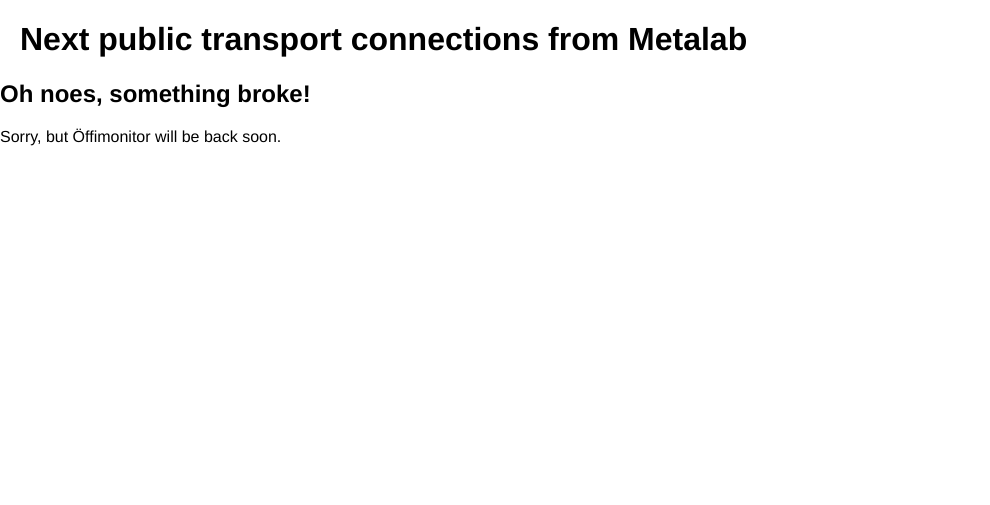
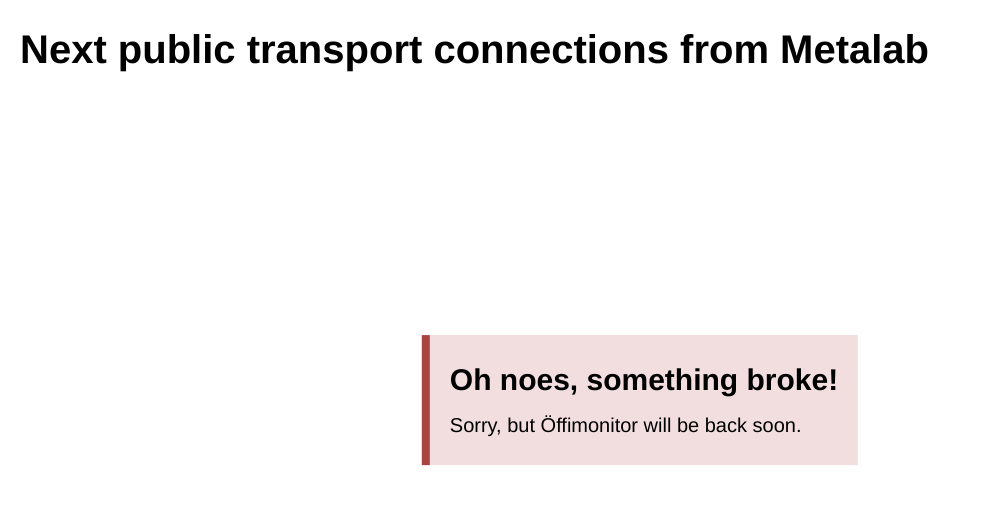
Before and after one commit to Metalab/oeffimonitor, a PHP site: page / in a window 1280 px wide. Shown: the top 505 px of the page, without its empty margins (0-990 px from the left). Run offline with PHP 8.4, Linux system fonts and the light colour scheme; some libraries are stand-ins or nearby versions.

Commit message:
fix merge errors in css

```diff
--- a/site/oeffis.css
+++ b/site/oeffis.css
@@ -1,62 +1,36 @@
 body {
-	margin: 0;
+	margin:0;
 	font-family: Helvetica, Arial, sans-serif;
-<<<<<<< HEAD
-	overflow: hidden;
-=======
->>>>>>> 01a8593e922e3f4ae8340b0af72aab2320695f5c
 }
 
 .container {
 	margin: 20px;
 }
 
-<<<<<<< HEAD
-.container > p {
-	margin-top: 5px;
-	font-size: 40px;
-}
-
 .error {
-=======
-#error {
->>>>>>> 01a8593e922e3f4ae8340b0af72aab2320695f5c
 	background-color: #F2DEDE;
-	position: absolute;
+	position:absolute;
 	padding: 10px 20px;
 	border-left: 8px solid #A94442;
 	top: 50%;
 	left: 50%;
+	-webkit-transform: translate(-50%, -50%);
+	-moz-transform: translate(-50%, -50%);
+	-o-transform: translate(-50%, -50%);
+	-ms-transform: translate(-50%, -50%);
 	transform: translate(-50%, -50%);
 	z-index: 100;
-<<<<<<< HEAD
-	font-size: 20px;
-	line-height: 20px;
-	margin: 0;
-}
-
-h1 {
-	margin-bottom: 0;
-	display: none;
+	margin:0;
 }
 
 .currentTime{
-	float: right;
-	font-weight: bold;
-	margin-right: 20px;
-=======
-	margin:0;
-}
-
-#currentTime{
 	float:right;
 	font-weight:bold;
->>>>>>> 01a8593e922e3f4ae8340b0af72aab2320695f5c
 }
 
 table {
 	border: none;
-	border-spacing: 0px;
+	border-spacing: 0;
 	text-align: left;
 	width: 100%;
 }
@@ -65,16 +39,8 @@ thead {
 	font-weight: bold;
 }
 
-<<<<<<< HEAD
-table {
-	border: none;
-	border-spacing: 0;
-	text-align: left;
-	width: 100%;
-=======
 tbody > tr:nth-child(2n+1) {
 	background: #eee;
->>>>>>> 01a8593e922e3f4ae8340b0af72aab2320695f5c
 }
 
 td {
@@ -94,6 +60,10 @@ tr > td:nth-child(2) span, tr > td:nth-child(2) img {
 	position: absolute;
 	top: 50%;
 	left: 50%;
+	-webkit-transform: translate(-50%, -50%);
+	-moz-transform: translate(-50%, -50%);
+	-o-transform: translate(-50%, -50%);
+	-ms-transform: translate(-50%, -50%);
 	transform: translate(-50%, -50%);
 }
 
@@ -103,9 +73,6 @@ tr > td:nth-child(2) span {
 	font-weight: bold;
 }
 
-<<<<<<< HEAD
-.time:nth-child(1)::before {
-=======
 tr > td:nth-child(2) img {
 	height: 80%;
 }
@@ -114,8 +81,7 @@ tr > td:nth-child(3) {
 	padding-right: 5px;
 }
 
-td.time:nth-child(1)::before {
->>>>>>> 01a8593e922e3f4ae8340b0af72aab2320695f5c
+.time:nth-child(1)::before {
 	content: "⚫\00a0";
 	opacity:0;
 }
@@ -165,14 +131,14 @@ td.time:nth-child(1)::before {
 		font-size: 40px;
 	}
 
-	#error {
+	.error {
 		font-size:20px;
 		line-height:20px;
 	}
 
 	td {
 		height: 40px;
-		font-size: 28px !important;
+		font-size: 28px;
 		line-height: 38px;
 	}
 
@@ -186,7 +152,7 @@ td.time:nth-child(1)::before {
 
 	.tram {
 		width: 38px;
-		padding: 0 !important;
+		padding: 0;
 	}
 }
 
```
